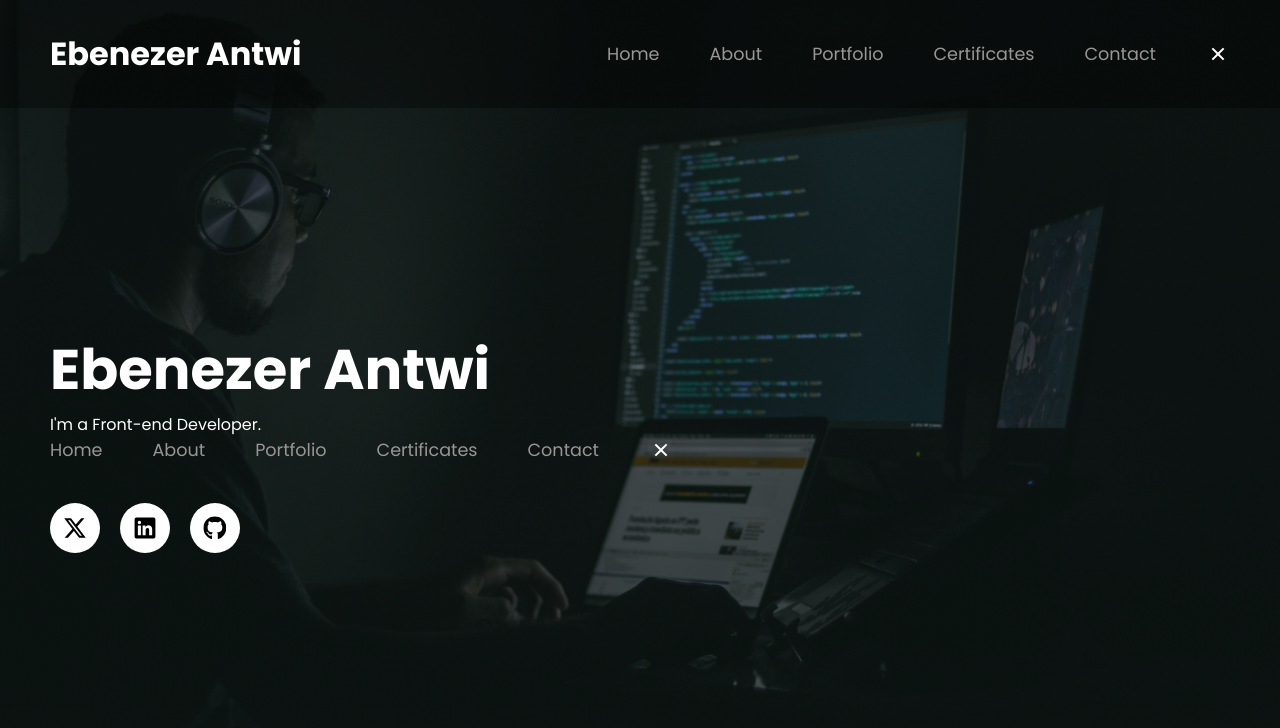
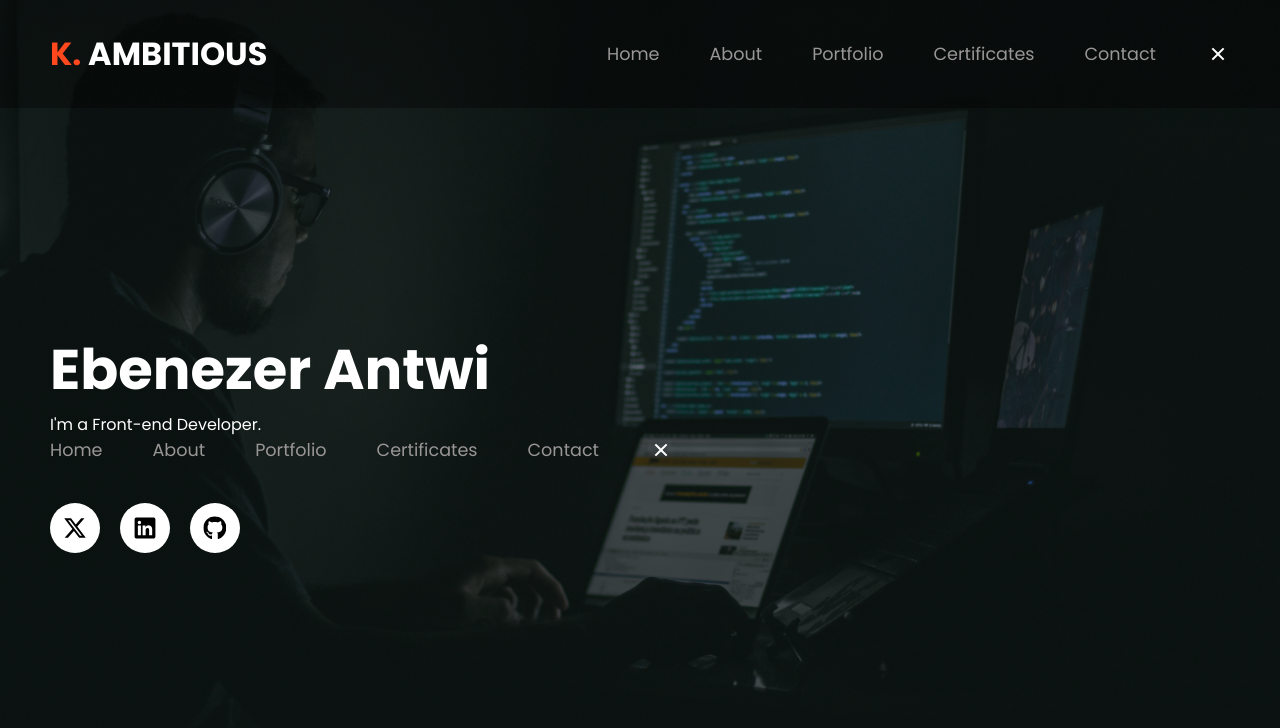
Before and after one commit to kwadwoambitious/My-Portfolio, a React (Create React App) app: page / in a window 1280 px wide. Shown: the top 728 px of the page. Built offline with nearby package versions, Linux system fonts and the light colour scheme.

Commit message:
Made changes to this file

```diff
--- a/src/components/Header.js
+++ b/src/components/Header.js
@@ -7,7 +7,7 @@ const Header = () => {
     <>
       <header>
         <div className='logo'>
-          <Link to="/"><h1>Ebenezer Antwi</h1></Link>
+          <Link to="/"><h1><span>K.</span> AMBITIOUS</h1></Link>
         </div>
         <NavBar/>
       </header>
```
